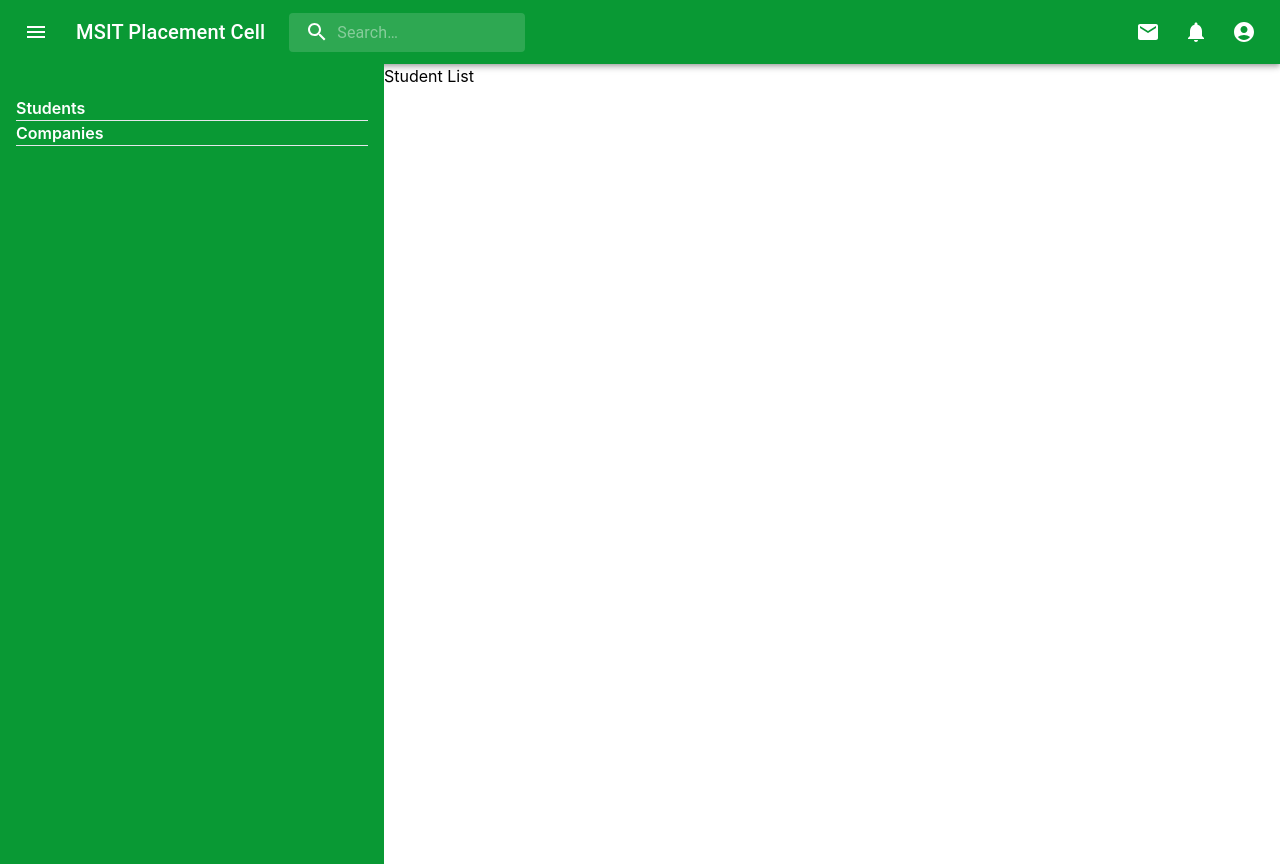
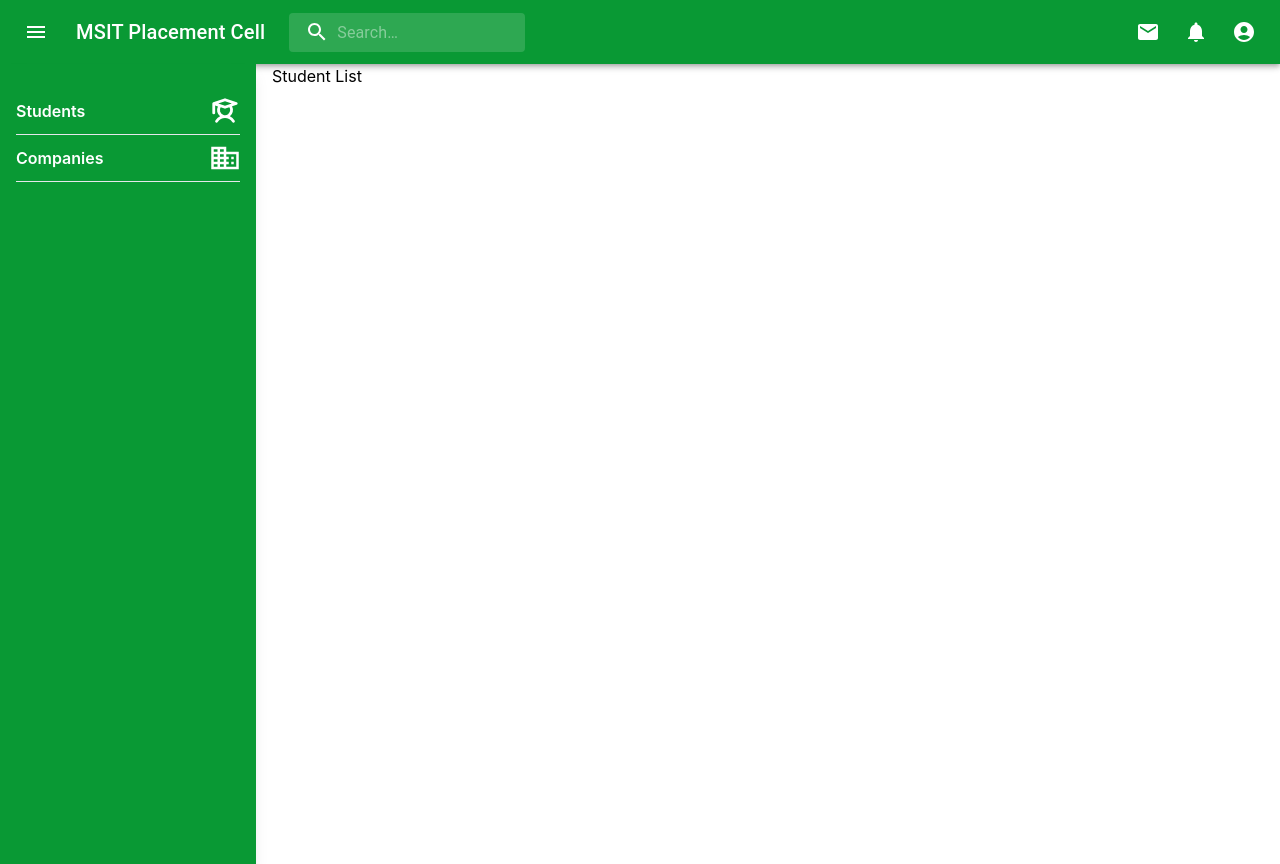
Before and after one commit to mohitarora8181/placement-cell, a React (Create React App) app in the folder Frontend/: page /admin in a window 1280 px wide. Built offline with nearby package versions, Linux system fonts and the light colour scheme.

Commit message:
Updated style

```diff
--- a/Frontend/src/components/AdminSidebar.jsx
+++ b/Frontend/src/components/AdminSidebar.jsx
@@ -1,5 +1,6 @@
 import { useEffect, useState } from "react";
-
+import { PiStudentBold } from "react-icons/pi";
+import { CgOrganisation } from "react-icons/cg";
 const AdminSidebar = ({onData})=>{
   const [currentVal, setCurrentVal] = useState('student');
 
@@ -18,12 +19,15 @@ const AdminSidebar = ({onData})=>{
 
   return(
     <>
-      <nav className="h-full w-[30%] bg-[#099934] text-white font-semibold pt-4 text-md">
+      <nav className="h-full w-[20%] bg-[#099934] text-white font-semibold pt-4 text-md shadow-lg mr-4">
         <ul className="flex flex-col p-4">
-          <li className="cursor-pointer " onClick={setToStudent}>Students
+          <li className="cursor-pointer mb-2" onClick={setToStudent}>
+            <span className="flex justify-between pb-2 items-center">Students <PiStudentBold className="text-3xl" /></span>
             <hr/>
           </li>
-          <li className="cursor-pointer " onClick={setToCompany}>Companies
+          <li className="cursor-pointer mb-2" onClick={setToCompany}>
+          <span className="flex justify-between pb-2 items-center">Companies <CgOrganisation className="text-3xl" /></span>
+
             <hr></hr>
           </li>
         </ul>
```
